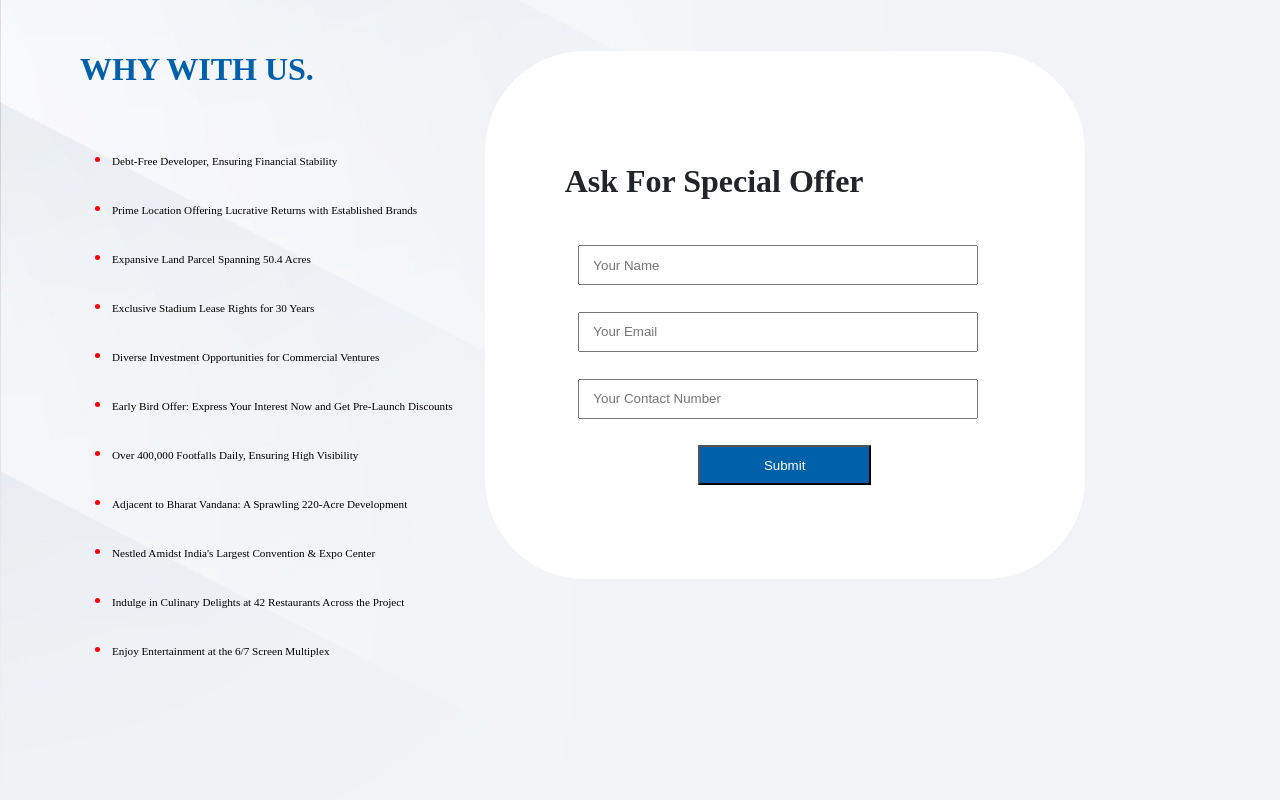
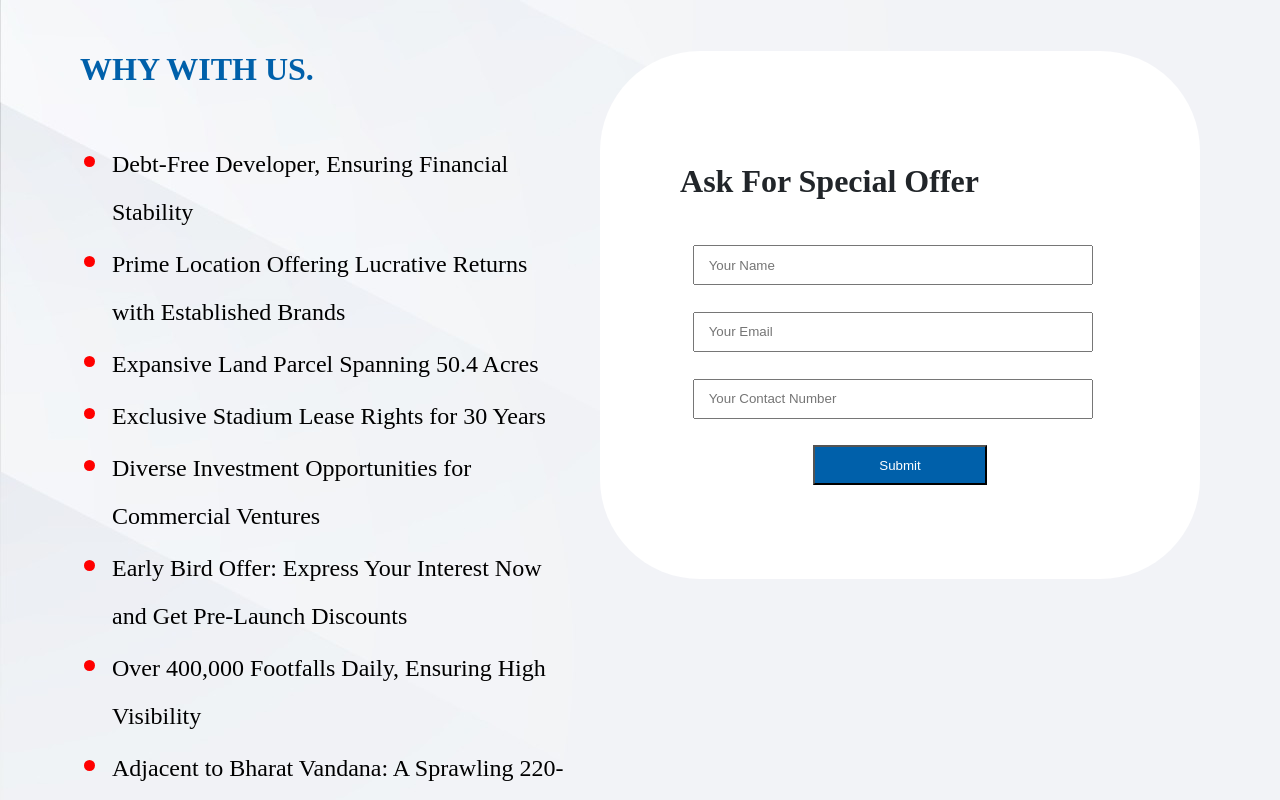
Before and after one commit to codesudhanshu/omaxefrontend, a plain HTML site: page index.html in a window 1280 px wide. Shown: the part 3380-4180 px from the top of the page. Drawn offline with nearby package versions, Linux system fonts and the light colour scheme.

Commit message:
Update style.css

```diff
--- a/style.css
+++ b/style.css
@@ -113,7 +113,7 @@ transition: 1s;
 }
 
 .list{
- font-size: .7em;
+ font-size: 1.5em;
  color: black;
 }
 
```
